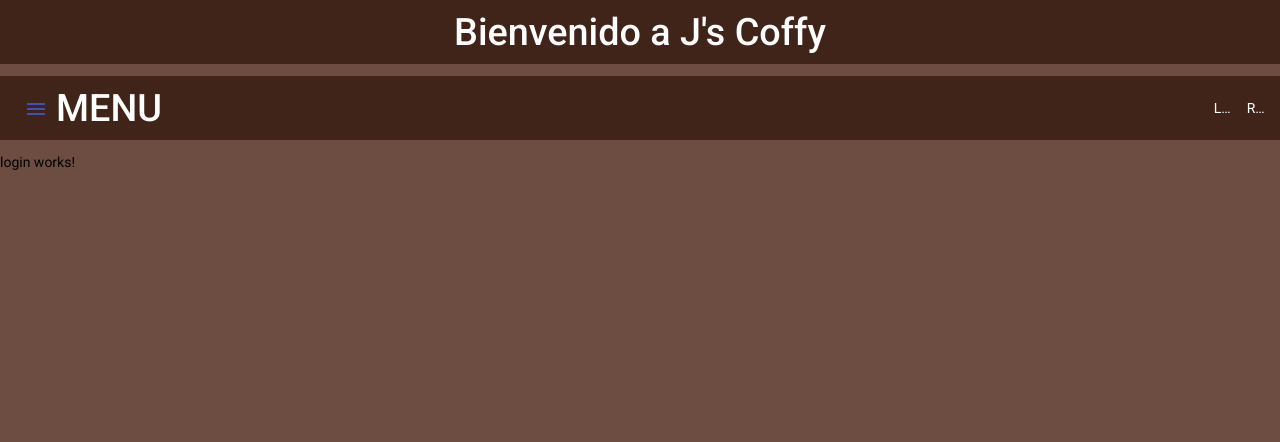
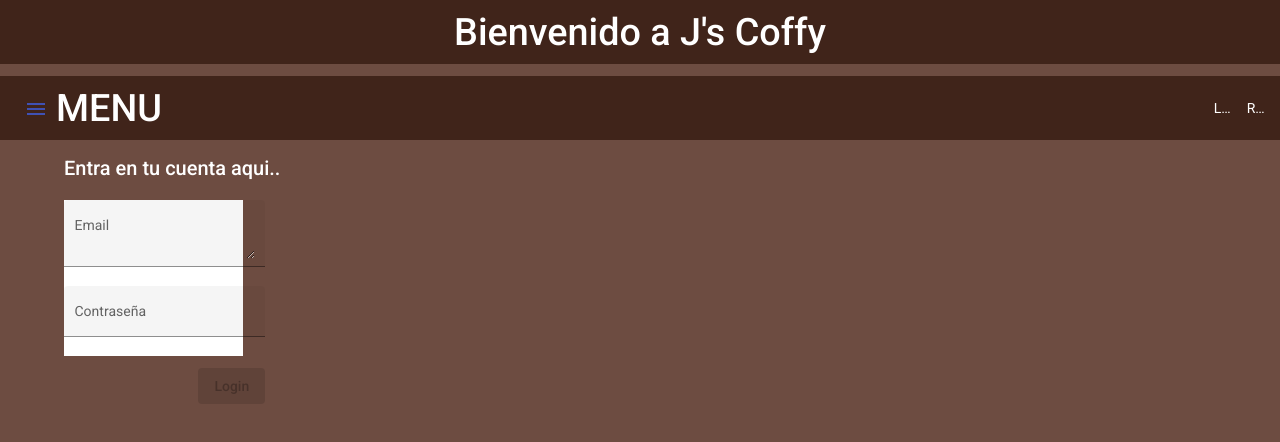
Before and after one commit to JorgeHueva/XeridiaAcademy, an Angular app in the folder Cafetery/: page /login in a window 1280 px wide. Shown: the top 442 px of the page. Built offline with nearby package versions, Linux system fonts and the light colour scheme; no server answers.

Commit message:
FARQXER-314 Frontend login funcional

```diff
--- a/Cafetery/src/app/login/login.component.css
+++ b/Cafetery/src/app/login/login.component.css
@@ -0,0 +1,13 @@
+.texto{
+  color: white;
+  margin-left: 5%;
+}
+.form{
+  background-color: white;
+  margin-left: 5%;
+  margin-right: 81%;
+}
+
+.login{
+  margin-left: 15.5%;
+}
--- a/Cafetery/src/app/login/login.component.html
+++ b/Cafetery/src/app/login/login.component.html
@@ -1,3 +1,15 @@
-<p>
-  login works!
-</p>
+<h2 class="texto">Entra en tu cuenta aqui..</h2>
+<form class="form"  (ngSubmit)="onSubmit()">
+  <p>
+    <mat-form-field class="celda" appearance="fill">
+      <mat-label>Email</mat-label>
+      <textarea matInput name="Email" [(ngModel)]="cliente.email" type="string" placeholder="jscoffy@gmail.com" [email] = "true"> </textarea>
+    </mat-form-field>
+    <mat-form-field class="celda" appearance="fill">
+      <mat-label>Contraseña</mat-label>
+      <input matInput name="contraseña" type="password" [(ngModel)]="cliente.password" placeholder="1234hola">
+
+    </mat-form-field>
+  </p>
+</form>
+<button mat-button class="login" (click)="login()" mat-flat-button color="primary" [disabled]="!cliente.password || !cliente.email" >Login</button>
--- a/Cafetery/src/app/login/login.component.ts
+++ b/Cafetery/src/app/login/login.component.ts
@@ -1,4 +1,6 @@
 import { Component, OnInit } from '@angular/core';
+import { PedidoService } from '../pedido.service';
+import { Person } from '../person';
 
 @Component({
   selector: 'app-login',
@@ -7,9 +9,28 @@ import { Component, OnInit } from '@angular/core';
 })
 export class LoginComponent implements OnInit {
 
-  constructor() { }
+  cliente: Person = {};
+  dataSource: Person [] = [];
+
+  constructor(private pedidoServicio: PedidoService) { }
 
   ngOnInit() {
+    this.obtenerCliente ()
   }
 
+  onSubmit(){
+  }
+
+  private obtenerCliente (){
+    this.pedidoServicio.obtenerListaClientes().subscribe(dato => {
+      this.dataSource = dato;
+    } )
+  }
+  login(){
+    for(let i = 0; i < this.dataSource.length; i++){
+      if (this.dataSource[i].email == this.cliente.email && this.dataSource[i].password == this.cliente.password){
+        console.log("EXITO")
+      }
+    }
+  }
 }
--- a/Cafetery/src/app/pedido.service.ts
+++ b/Cafetery/src/app/pedido.service.ts
@@ -13,6 +13,7 @@ export class PedidoService {
   private baseURL = "http://localhost:8080/cafeteria/cafes";
   private addURL = "http://localhost:8080/cafeteria/agrega";
   private registroURL = "http://localhost:8080/cafeteria/registro";
+  private baseCliente = "http://localhost:8080/cafeteria/login";
 
   order: Array<Coffe_o> = [];
   constructor(private httpClient : HttpClient) { }
@@ -29,6 +30,6 @@ export class PedidoService {
     return this.httpClient.post(`${this.registroURL}`, cliente, {responseType: 'text'});
 }
   obtenerListaClientes (): Observable<Person []> {
-  return this.httpClient.get<Person []>(`${this.baseURL}`);
+  return this.httpClient.get<Person []>(`${this.baseCliente}`);
 }
 }
```
Also changed, not shown: 1 other file (tests, documents, lock files or other folders).
